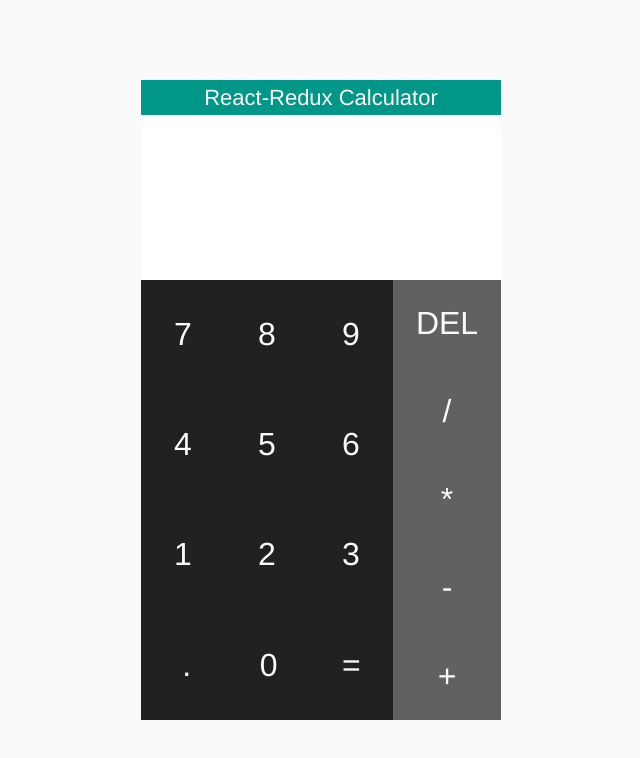
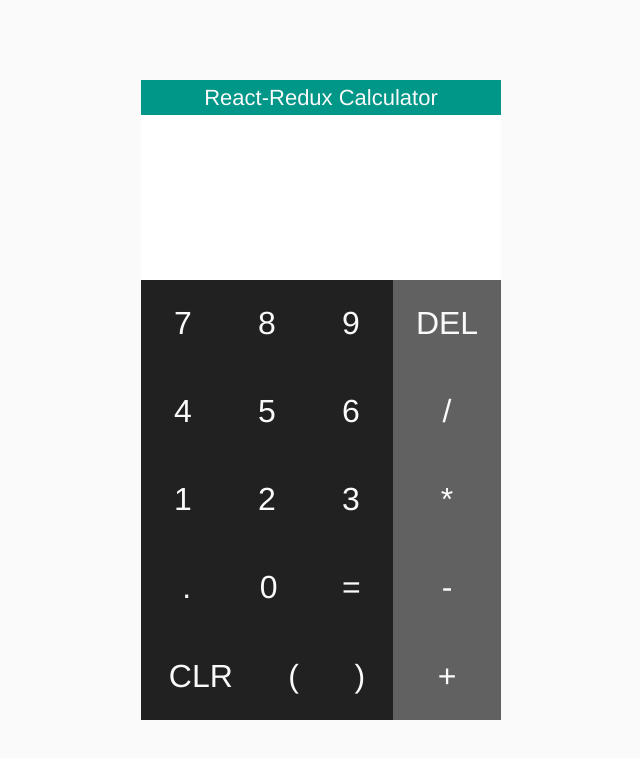
Before and after one commit to robwa10/react-calculator, a React (Create React App) app: page / in a window 1280 px wide. Shown: the top 758 px of the page, without its empty margins (319-959 px from the left). Built offline with nearby package versions, Linux system fonts and the light colour scheme.

Commit message:
Add CLR adn parens

```diff
--- a/src/containers/input-container.js
+++ b/src/containers/input-container.js
@@ -4,11 +4,12 @@ import ButtonContainer from '../components/button-container'
 
 class InputContainer extends Component {
   render () {
-    const operators = ['DEL', '/', '*', '-', '+']
-    const numberRowOne = ['7', '8', '9']
-    const numberRowTwo = ['4', '5', '6']
-    const numberRowThree = ['1', '2', '3']
-    const numberRowFour = ['.', '0', '=']
+    let operators = ['DEL', '/', '*', '-', '+']
+    let numberRowOne = ['7', '8', '9']
+    let numberRowTwo = ['4', '5', '6']
+    let numberRowThree = ['1', '2', '3']
+    let numberRowFour = ['.', '0', '=']
+    let numberRowFive = ['CLR', '(', ')']
 
     return (
       <div className='input-container'>
@@ -29,6 +30,10 @@ class InputContainer extends Component {
             buttonArray={numberRowFour}
             myClass='number-row'
           />
+          <ButtonContainer
+            buttonArray={numberRowFive}
+            myClass='number-row'
+          />
         </div>
         <ButtonContainer
           buttonArray={operators}
```
